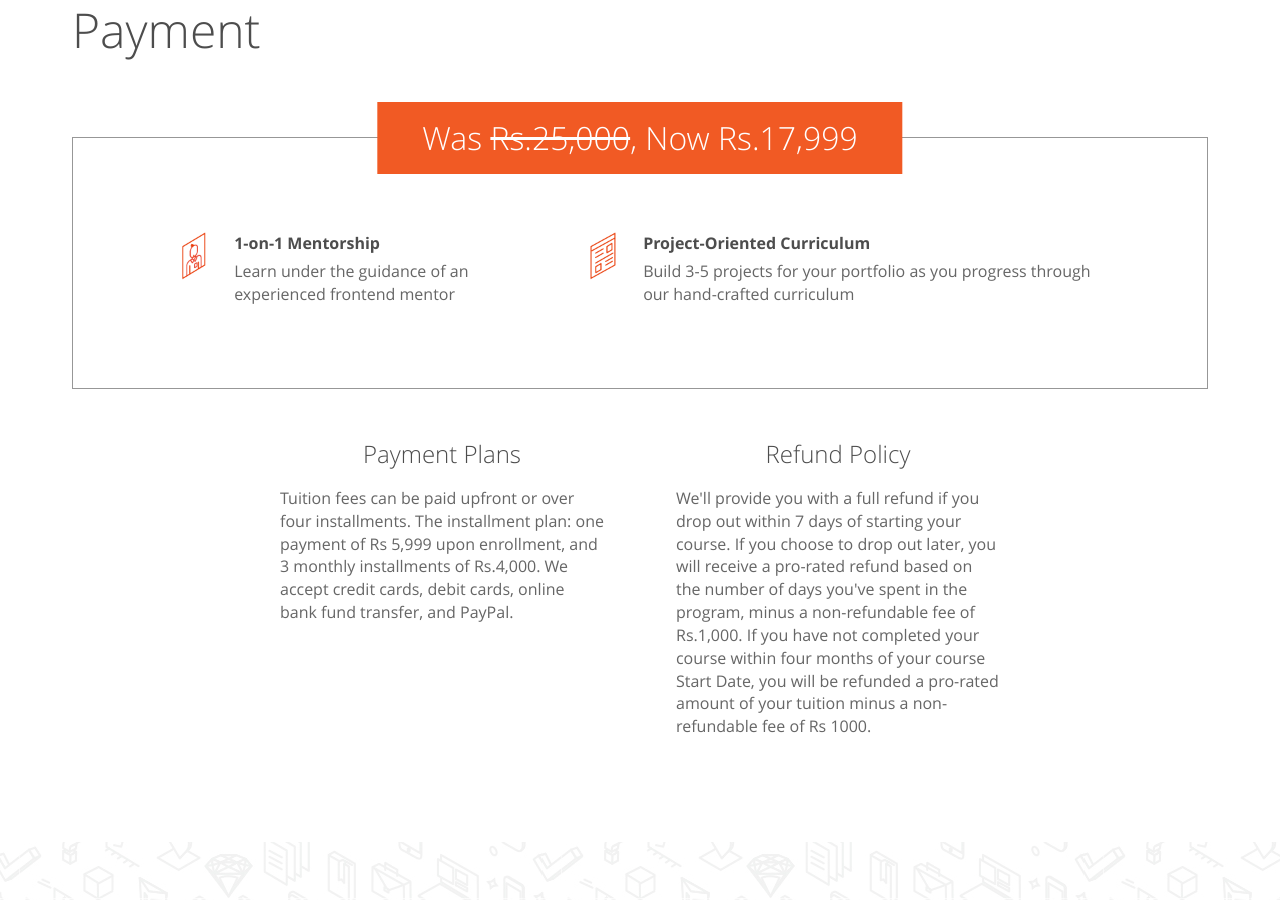
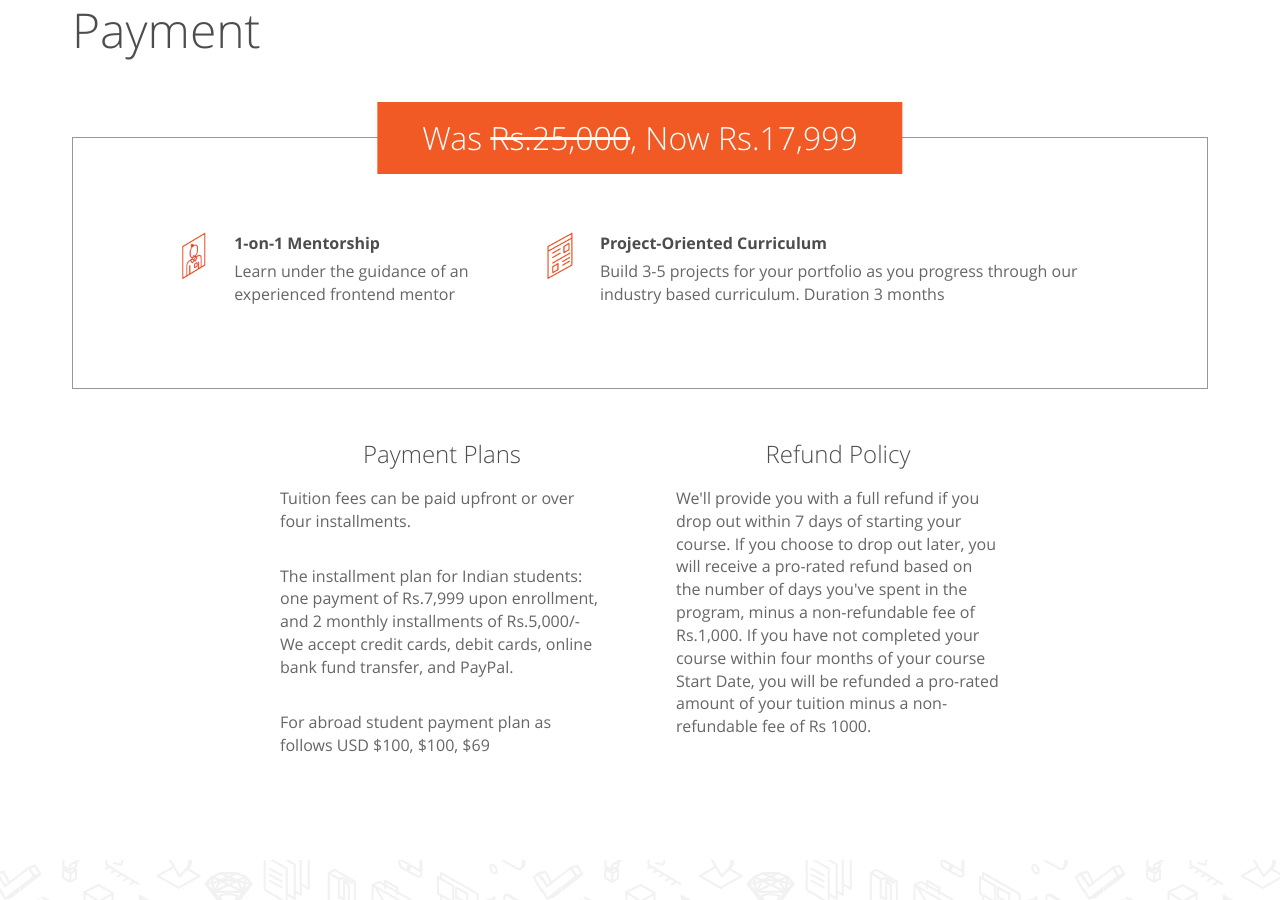
Before and after one commit to steelx/ajinkyaxjs, a Jekyll site: the page learn.io/frontend-development-course.html, which Jekyll copies as it is, in a window 1280 px wide and 900 px high, scrolled down 5580 px. Built offline with Jekyll 4.4.1, drawn with Linux system fonts in a browser that asks for light colours; nearby versions of some CDN libraries; Markdown is read by kramdown in place of the engine named in the settings; comment, search, counter and statistics services are not loaded.

Commit message:
updated pricing and fb app id

```diff
--- a/learn.io/frontend-development-course.html
+++ b/learn.io/frontend-development-course.html
@@ -46,6 +46,8 @@
     <meta content='images/logo-square-500x500-white.png' property='og:image'>
     <meta content='Intensive online coding classes in Web Development, HTML5, Frontend Web Development, JavaScript, AngularJs, and Web Design.' property='og:description'>
     <meta content='Ajinkyaxjs' property='og:site_name'>
+
+    <meta property="fb:app_id" content="245629822267100"/>
 
     <link href="https://fonts.googleapis.com/css?family=Open+Sans:300,400,700%7COpen+Sans+Condensed:700" media="screen" rel="stylesheet"/>
     <link href="css/application.css" media="all" rel="stylesheet"/>
@@ -2333,8 +2335,8 @@ L379.6,269.4"></path>
                         </div>
                         <div class='media-element-caption'>
                             <div class='media-element-title'>Project-Oriented Curriculum</div>
-                            <p>Build 3-5 projects for your portfolio as you progress through our hand-crafted
-                                curriculum</p>
+                            <p>Build 3-5 projects for your portfolio as you progress through our industry based
+                                curriculum. Duration 3 months</p>
                         </div>
                     </div>
                 </div>
@@ -2343,9 +2345,11 @@ L379.6,269.4"></path>
                 <div class='payment-feature'>
                     <h3>Payment Plans</h3>
 
-                    <p>Tuition fees can be paid upfront or over four installments. The installment plan: one payment of Rs
-                        5,999 upon enrollment, and 3 monthly installments of Rs.4,000. We accept credit cards, debit
+                    <p>Tuition fees can be paid upfront or over four installments.</p>
+                    <p>The installment plan for Indian students: one payment of Rs.7,999 upon enrollment,
+                        and 2 monthly installments of Rs.5,000/- We accept credit cards, debit
                         cards, online bank fund transfer, and PayPal.</p>
+                    <p>For abroad student payment plan as follows USD $100, $100, $69</p>
                 </div>
                 <div class='payment-feature'>
                     <h3>Refund Policy</h3>
```
